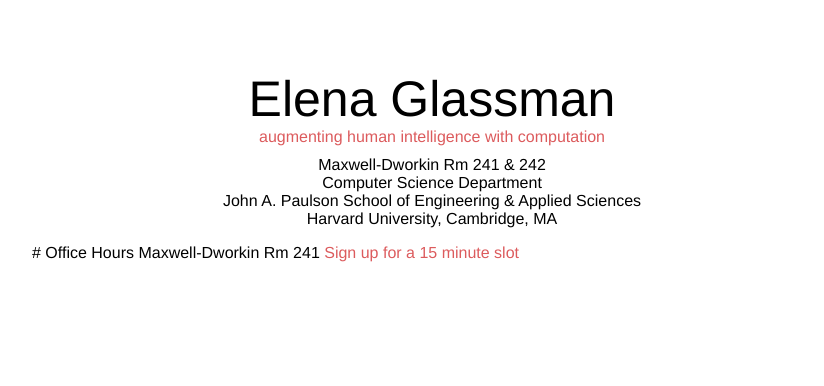
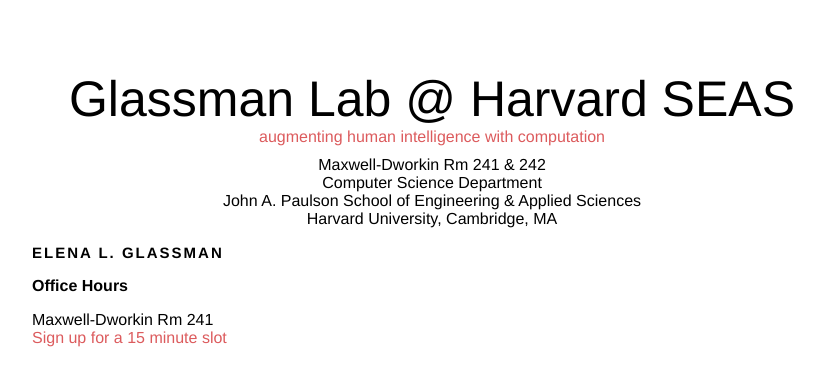
Before and after one commit to eglassman/eglassman.github.io, a Jekyll site: the page built from glassman.html, in a window 1280 px wide. Shown: the top 386 px of the page, without its empty margins (208-1032 px from the left). Built offline with Jekyll 4.4.1, drawn with Linux system fonts in a browser that asks for light colours.

Commit message:
adding person page stub with OH

```diff
--- a/_layouts/post.html
+++ b/_layouts/post.html
@@ -2,7 +2,7 @@
 layout: default
 ---
 
-<center><h1>{{ page.title }}</h1></center>
+<!-- <center><h1>{{ page.title }}</h1></center> -->
 
 <div class="post">
 {{ content }}
--- a/glassman.html
+++ b/glassman.html
@@ -1,8 +1,12 @@
 ---
-title: Elena Glassman
-layout: default
+title: Glassman Lab @ Harvard SEAS
+layout: post
 ---
 
-# Office Hours
-Maxwell-Dworkin Rm 241
+<div class="header lead">
+  Elena L. Glassman
+</div>
+
+<p class="boldish">Office Hours</p>
+Maxwell-Dworkin Rm 241<br>
 <a href="https://calendar.google.com/calendar/selfsched?sstoken=UU5pdmMyN0ozcG1BfGRlZmF1bHR8YzM5MGNlYTBiZDkxODZjZWI0M2VkNWY3OGQ4N2JkMjk">Sign up for a 15 minute slot</a>
```
